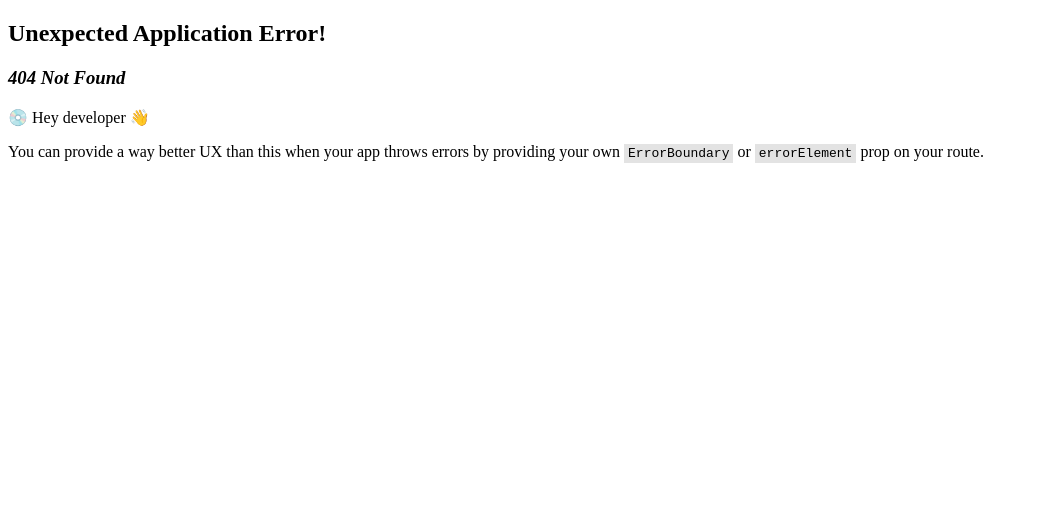
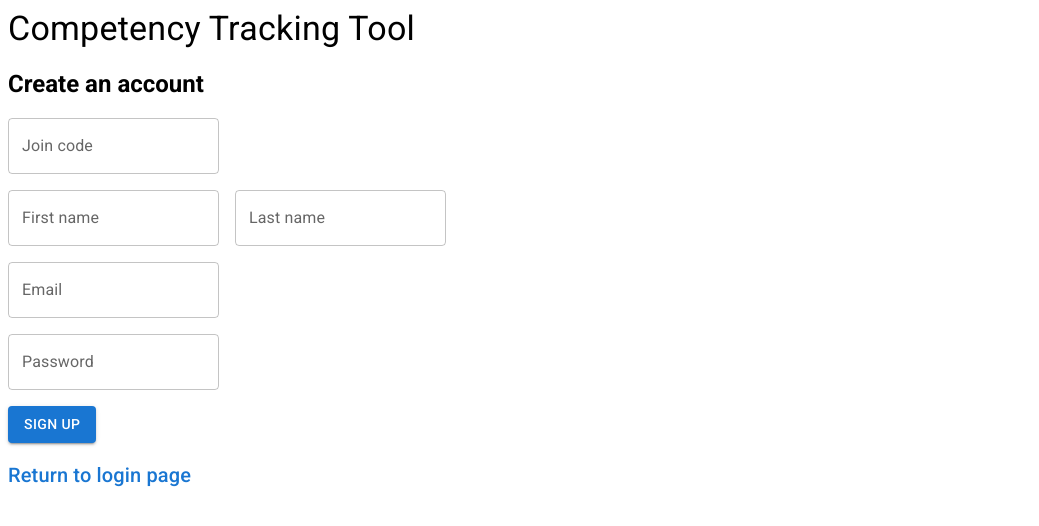
Before and after one commit to PROJ-354/Capstone, a React (Create React App) app in the folder client/: page /signup in a window 1280 px wide. Before the commit this address had no page. Shown: the top 526 px of the page, without its empty margins (0-1039 px from the left). Built offline with nearby package versions, Linux system fonts and the light colour scheme.

Commit message:
TODO correct as needed to fit backend

```diff
--- a/client/src/App.jsx
+++ b/client/src/App.jsx
@@ -5,13 +5,18 @@ import {
     RouterProvider,
 } from 'react-router-dom';
 
-//Layouts
+// Layouts
 import RootLayout from './layouts/RootLayout';
+
+// Pages
+import Login from './pages/Login';
+import Signup from './pages/Signup';
 
 const router = createBrowserRouter(
     createRoutesFromElements(
         <Route path="/" element={<RootLayout />}>
-            <Route index />
+            <Route path='/' element={<Login />}/>
+            <Route path='/signup' element={<Signup />}/>
         </Route>
     )
 );
--- /dev/null
+++ b/client/src/contexts/AuthContext.jsx
@@ -0,0 +1,29 @@
+import { createContext, useReducer} from 'react';
+
+
+export const AuthContext = createContext();
+
+export const authReducer = (state, action) => {
+    switch (action.type) {
+        case 'LOGIN':
+            return {user: action.payload};
+        case 'LOGOUT':
+            return {user: null};
+        default:
+            return state;
+    }
+}
+
+export const AuthContextProvider = ({children}) => {
+    const [state, dispatch] = useReducer(authReducer, {
+        user: null
+    });
+
+    console.log('AuthContext state: ', state);
+
+    return (
+        <AuthContext.Provider value={{...state, dispatch}}>
+            {children}
+        </AuthContext.Provider>
+    )
+}
--- /dev/null
+++ b/client/src/hooks/useAuthContext.jsx
@@ -0,0 +1,10 @@
+import {AuthContext} from '../contexts/AuthContext';
+import {useContext} from 'react';
+
+export const useAuthContext = () => {
+    const context = useContext(AuthContext);
+    if (!context) {
+        throw Error('Authentication error');
+    }
+    return context;
+}
--- /dev/null
+++ b/client/src/hooks/useLogin.jsx
@@ -0,0 +1,33 @@
+import {useState} from 'react';
+import {useAuthContext} from './useAuthContext';
+
+export const useLogin = () => {
+    const [error, setError] = useState(null);
+    const [isLoading, setIsLoading] = useState(null);
+    const {dispatch} = useAuthContext();
+
+    const login = async (email, password) => {
+        setIsLoading(true);
+        setError(null);
+
+        const response = await fetch('/api/user/login', {
+            method: 'POST',
+            headers: {'Content-Type': 'application/json'},
+            body: JSON.stringify({email, password})
+        });
+
+        const json = await response.json();
+
+        if (!response.ok) {
+            setIsLoading(false);
+            setError(json.error);
+        }
+        if (response.ok) {
+            localStorage.setItem('user', JSON.stringify(json));
+            dispatch({type: 'LOGIN', payload: json});
+            setIsLoading(false);
+        }
+    }
+
+    return {login, isLoading, error}
+}
--- /dev/null
+++ b/client/src/hooks/useSignup.jsx
@@ -0,0 +1,33 @@
+import {useState} from 'react';
+import {useAuthContext} from './useAuthContext';
+
+export const useSignup = () => {
+    const [error, setError] = useState(null);
+    const [isLoading, setIsLoading] = useState(null);
+    const {dispatch} = useAuthContext();
+
+    const signup = async (code, firstName, lastName, email, password) => {
+        setIsLoading(true);
+        setError(null);
+
+        const response = await fetch('/api/user/signup', {
+            method: 'POST',
+            headers: {'Content-Type': 'application/json'},
+            body: JSON.stringify({code, firstName, lastName, email, password})
+        });
+
+        const json = await response.json();
+
+        if (!response.ok) {
+            setIsLoading(false);
+            setError(json.error);
+        }
+        if (response.ok) {
+            localStorage.setItem('user', JSON.stringify(json));
+            dispatch({type: 'LOGIN', payload: json});
+            setIsLoading(false);
+        }
+    }
+
+    return {signup, isLoading, error}
+}
--- a/client/src/index.js
+++ b/client/src/index.js
@@ -1,10 +1,13 @@
 import React from 'react';
 import ReactDOM from 'react-dom/client';
 import App from './App';
+import {AuthContextProvider} from './contexts/AuthContext';
 
 const root = ReactDOM.createRoot(document.getElementById('root'));
 root.render(
   <React.StrictMode>
-    <App />
+    <AuthContextProvider>
+      <App />
+    </AuthContextProvider>
   </React.StrictMode>
 );
--- a/client/src/pages/Login.jsx
+++ b/client/src/pages/Login.jsx
@@ -0,0 +1,44 @@
+import {useLogin} from '../hooks/useLogin'
+import {useState} from "react";
+import {Typography, Button, Stack, TextField, Link} from '@mui/material';
+
+const Login = () => {
+    const [email, setEmail] = useState('');
+    const [password, setPassword] = useState('');
+    const {login, error, isLoading} = useLogin();
+
+    /* Called by the sign up form onSubmit function.
+     */
+    const handleLogin = async (event) => {
+        // Prevent default refresh page behaviour on form submission.
+        event.preventDefault();
+        await login(email, password);
+    }
+
+    /* onChange fires a function that takes in the event.
+     * Function sets the email const defined above based on inputed value.
+     * Then set value of the input to the email const for two-way data binding.
+     * Clicking the button fires the onSubmit function on the form.
+     */
+    return (
+        <form className="login" onSubmit={handleLogin}>
+            <Typography variant='h4' component='h1'>Competency Tracking Tool</Typography><br/>
+            <Typography variant='h5' component='h2' sx={{ fontWeight: 'bold' }}>Sign in to your account</Typography><br/>
+            <Stack spacing={2}>
+                <Stack direction='row' spacing={2}>
+                    <TextField label='Email' type='email' onChange={(event) => setEmail(event.target.value)} value={email}/>
+                    <TextField label='Password' type='password' onChange={(event) => setPassword(event.target.value)} value={password}/>
+                    <Button variant="contained" disabled={isLoading}>Sign In</Button><br/><br/>
+                </Stack>
+                <Stack spacing={2}>
+                    <Typography variant='h6'>
+                        <Link href='/signup' underline='hover'>Create an account</Link>
+                    </Typography>
+                </Stack>
+            </Stack>
+            {error && <div className="error">{error}</div>}
+        </form>
+    );
+}
+
+export default Login;
--- a/client/src/pages/Signup.jsx
+++ b/client/src/pages/Signup.jsx
@@ -0,0 +1,58 @@
+import {useSignup} from '../hooks/useSignup'
+import {useState} from "react";
+import {Typography, Button, Stack, TextField, Link} from '@mui/material';
+
+const Signup = () => {
+    const [code, setCode] = useState('');
+    const [firstName, setFirstName] = useState('');
+    const [lastName, setLastName] = useState('');
+    const [email, setEmail] = useState('');
+    const [password, setPassword] = useState('');
+    const {signup, error, isLoading} = useSignup();
+
+    /* Called by the sign up form onSubmit function.
+     */
+    const handleLogin = async (event) => {
+        // Prevent default refresh page behaviour on form submission.
+        event.preventDefault();
+        await signup(code, firstName, lastName, email, password);
+    }
+
+    /* onChange fires a function that takes in the event.
+     * Function sets the email const defined above based on inputed value.
+     * Then set value of the input to the email const for two-way data binding.
+     * Clicking the button fires the onSubmit function on the form.
+     */
+    return (
+        <form className="signup" onSubmit={handleLogin}>
+            <Typography variant='h4' component='h1'>Competency Tracking Tool</Typography><br/>
+            <Typography variant='h5' component='h2' sx={{ fontWeight: 'bold' }}>Create an account</Typography><br/>
+            <Stack spacing={2}>
+                <Stack direction='row' spacing={2}>
+                    <TextField label='Join code' type='text' onChange={(event) => setCode(event.target.value)} value={code}/>
+                </Stack>
+                <Stack direction='row' spacing={2}>
+                    <TextField label='First name' type='text' onChange={(event) => setFirstName(event.target.value)} value={firstName}/>
+                    <TextField label='Last name' type='text' onChange={(event) => setLastName(event.target.value)} value={lastName}/>
+                </Stack>
+                <Stack direction='row' spacing={2}>
+                    <TextField label='Email' type='email' onChange={(event) => setEmail(event.target.value)} value={email}/>
+                </Stack>
+                <Stack direction='row' spacing={2}>
+                    <TextField label='Password' type='password' onChange={(event) => setPassword(event.target.value)} value={password}/>
+                </Stack>
+                <Stack direction='row' spacing={2}>
+                    <Button variant="contained" disabled={isLoading}>Sign up</Button><br/><br/>
+                </Stack>
+                <Stack direction='row' spacing={2}>
+                    <Typography variant='h6'>
+                        <Link href='/' underline='hover'>Return to login page</Link>
+                    </Typography>
+                </Stack>
+            </Stack>
+            {error && <div className="error">{error}</div>}
+        </form>
+    );
+}
+
+export default Signup;
```
Also changed, not shown: client/src/hooks/useLogout.jsx (added, +13 -0 lines), client/src/hooks/temp.js (deleted), 2 other files (tests, documents, lock files or other folders).
